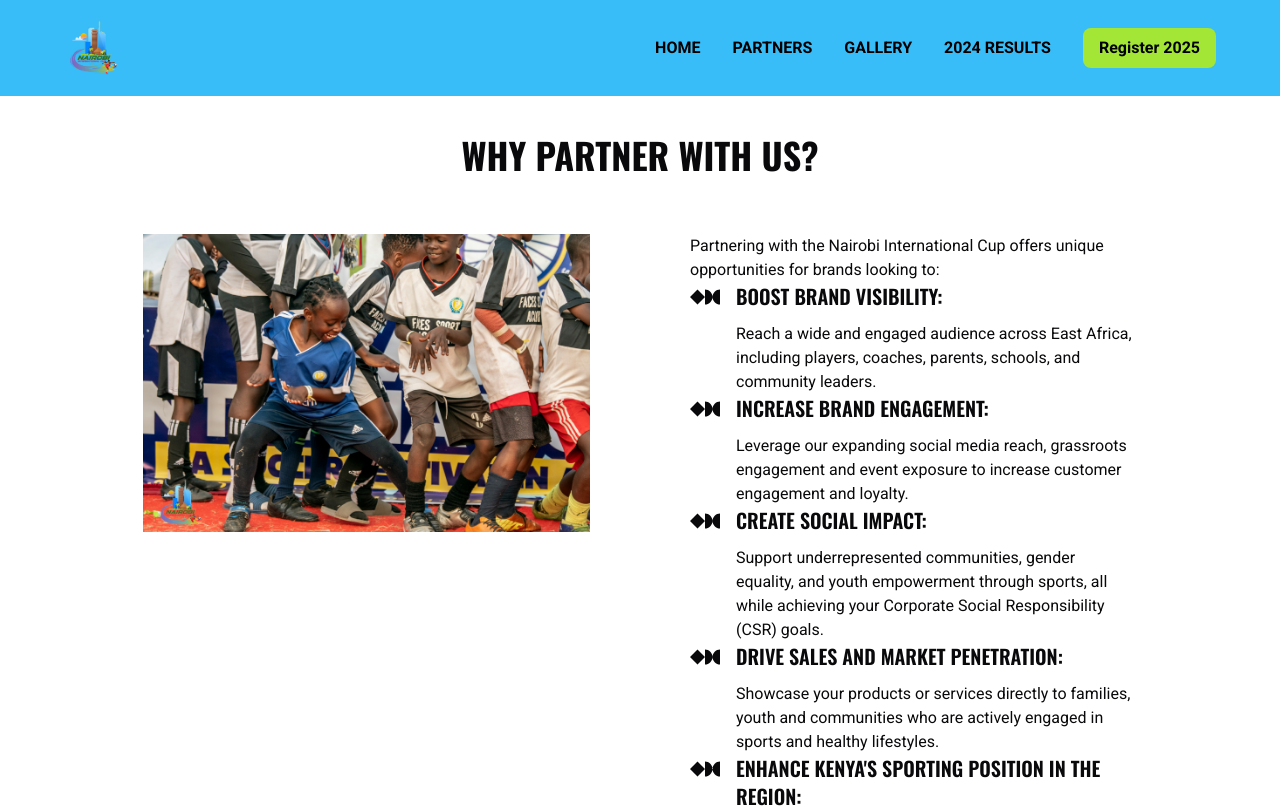
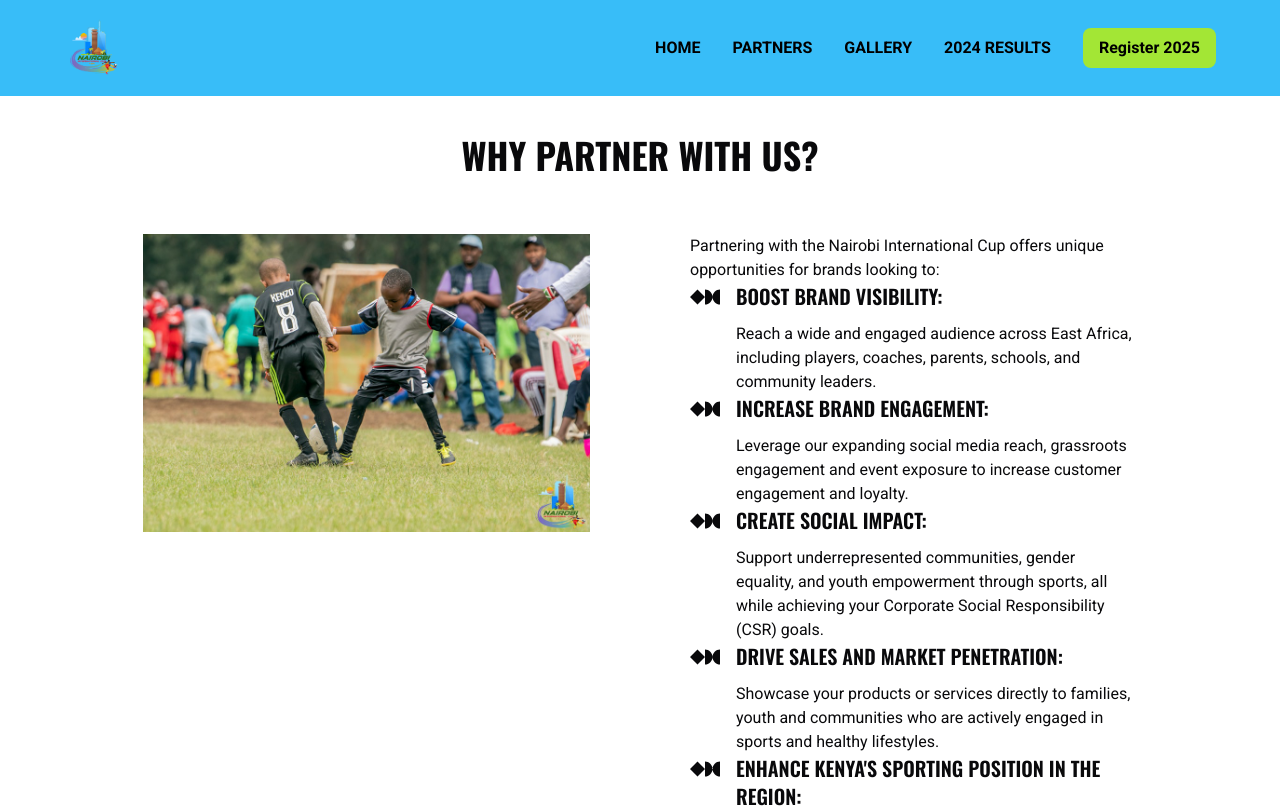
Before and after one commit to tisini-acc1/nic-cup, a Next.js app: page /partners in a window 1280 px wide. Shown: the top 808 px of the page. Built offline with nearby package versions, Linux system fonts and the light colour scheme; a web font is replaced by a local one.

Commit message:
changed partners image

```diff
--- a/src/app/(home)/sections/about.tsx
+++ b/src/app/(home)/sections/about.tsx
@@ -11,7 +11,7 @@
           src={"/about.jpeg"}
           alt="about"
           width={800}
-          height={0}
+          height={800}
           className="w-full lg:h-[70vh] md:h-[68vh] sm:h-[60vh] h-[55vh] object-cover"
         />
       </div>
--- a/src/app/(pages)/partners/page.tsx
+++ b/src/app/(pages)/partners/page.tsx
@@ -61,7 +61,7 @@
     <section className="container mx-auto pt-5 pb-8">
       <div className="flex flex-col lg:flex-row lg:gap-x-[100px]">
         <div className="flex-1 order-1 lg:-order-1">
-          <Image src="/2024/champ15.jpg" alt="" width={700} height={700} />
+          <Image src="/2024/champ32.jpg" alt="" width={700} height={700} />
         </div>
 
         <div className="flex-1 flex flex-col justify-end">
```
